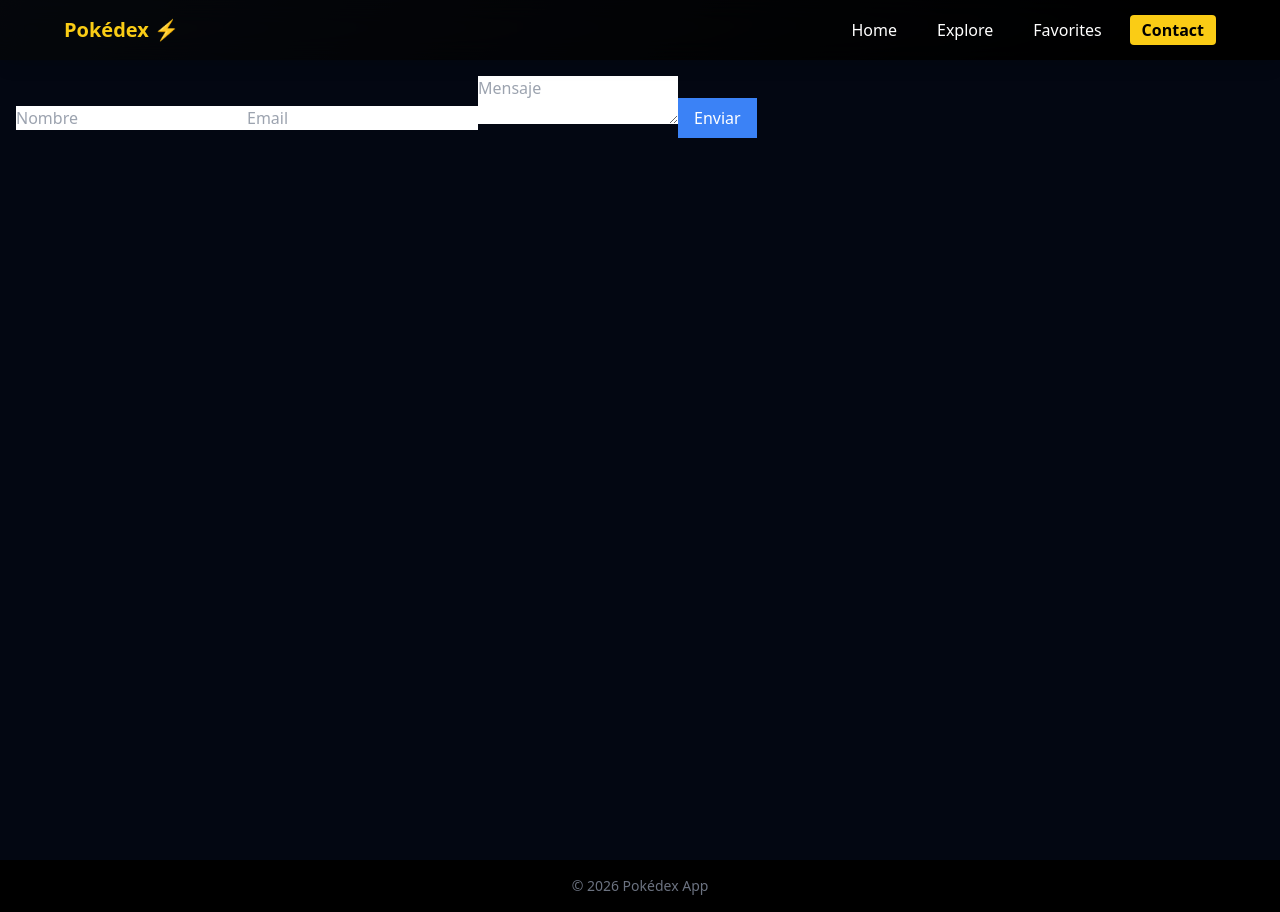
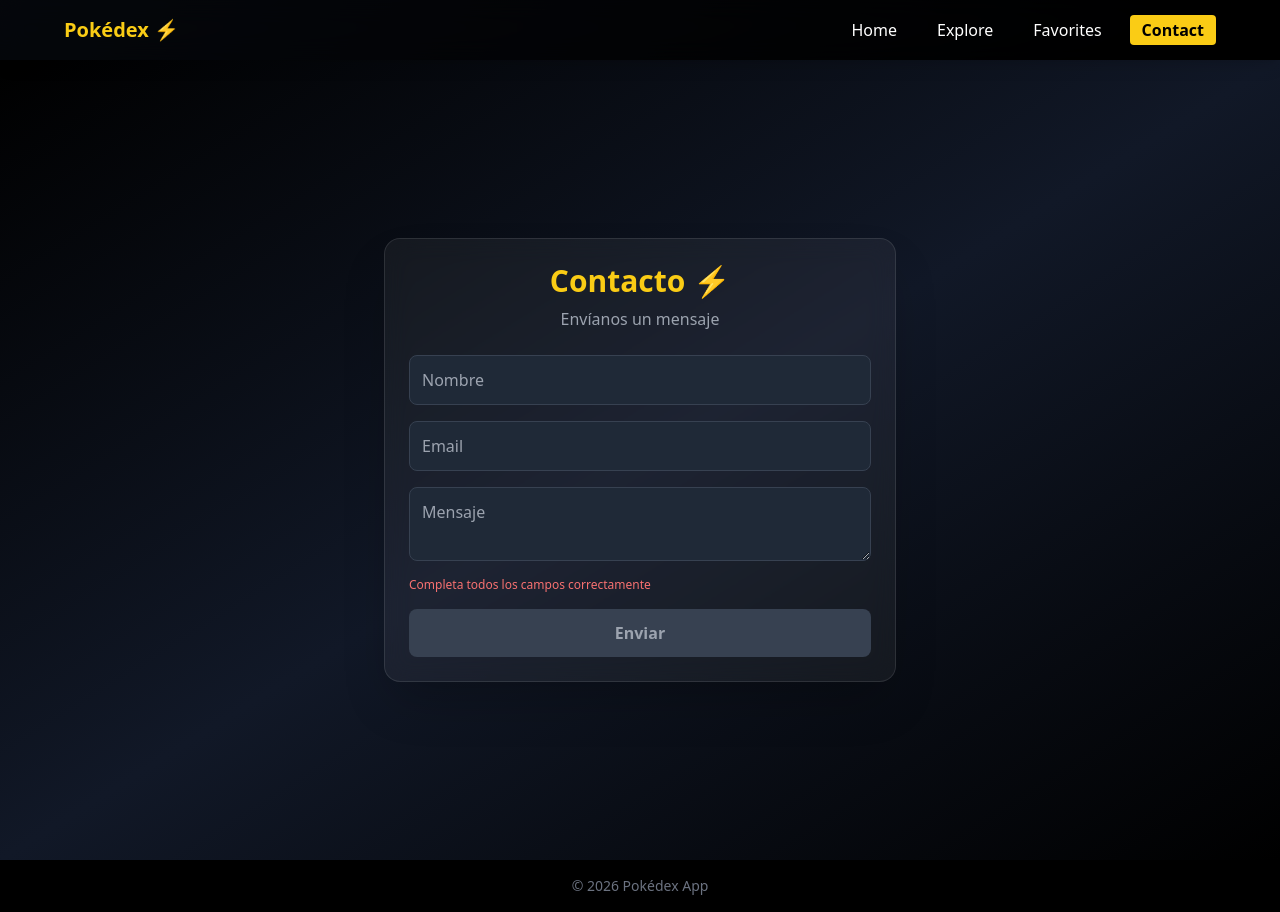
Before and after one commit to Muvdi1805/Proyecto_1_pokedex, a React (Vite) app: page /contact in a window 1280 px wide. Built offline with nearby package versions, Linux system fonts and the light colour scheme.

Commit message:
Mejora Contact

```diff
--- a/src/pages/Contact.jsx
+++ b/src/pages/Contact.jsx
@@ -15,41 +15,109 @@ export default function Contact() {
     form.message.length > 5;
 
   return (
-    <div className="p-4 text-white">
+    <main className="min-h-screen flex items-center justify-center bg-gradient-to-br from-black via-gray-900 to-black text-white p-6">
+
+      <section className="w-full max-w-lg bg-white/5 backdrop-blur-md border border-white/10 rounded-2xl shadow-2xl p-6">
+
+        {/* HEADER */}
+        <header className="text-center mb-6">
+          <h1 className="text-3xl font-bold text-yellow-400">
+            Contacto ⚡
+          </h1>
+          <p className="text-gray-400 mt-2">
+            Envíanos un mensaje
+          </p>
+        </header>
+
+        {/* FORM */}
+        <form className="flex flex-col gap-4">
+
           <input
             placeholder="Nombre"
-        onChange={(e) => setForm({ ...form, name: e.target.value })}
+            value={form.name}
+            onChange={(e) =>
+              setForm({ ...form, name: e.target.value })
+            }
+            className="p-3 rounded-lg bg-gray-800 border border-gray-700 focus:outline-none focus:border-yellow-400"
           />
+
           <input
             placeholder="Email"
-        onChange={(e) => setForm({ ...form, email: e.target.value })}
+            value={form.email}
+            onChange={(e) =>
+              setForm({ ...form, email: e.target.value })
+            }
+            className="p-3 rounded-lg bg-gray-800 border border-gray-700 focus:outline-none focus:border-yellow-400"
           />
+
           <textarea
             placeholder="Mensaje"
-        onChange={(e) => setForm({ ...form, message: e.target.value })}
+            value={form.message}
+            onChange={(e) =>
+              setForm({ ...form, message: e.target.value })
+            }
+            className="p-3 rounded-lg bg-gray-800 border border-gray-700 focus:outline-none focus:border-yellow-400"
           />
 
+          {/* INDICADOR */}
+          {!valid && (
+            <p className="text-xs text-red-400">
+              Completa todos los campos correctamente
+            </p>
+          )}
+
+          {/* BOTÓN */}
           <button
+            type="button"
             disabled={!valid}
             onClick={() => dialogRef.current.showModal()}
-        className="bg-blue-500 px-4 py-2 mt-2"
+            className={`py-3 rounded-lg font-bold transition ${
+              valid
+                ? "bg-yellow-400 text-black hover:scale-105"
+                : "bg-gray-700 text-gray-400 cursor-not-allowed"
+            }`}
           >
             Enviar
           </button>
+        </form>
+      </section>
 
-      <dialog ref={dialogRef} className="p-6 rounded">
-        <p>¿Seguro que no quieres enviar el mensaje?</p>
+      {/* MODAL */}
+      <dialog
+        ref={dialogRef}
+        className="rounded-xl p-6 bg-gray-900 text-white border border-gray-700 shadow-xl"
+      >
+        <h2 className="text-lg font-bold mb-2">
+          ¿Seguro que no quieres enviar el mensaje?
+        </h2>
 
-        {/* ⚠️ DARK PATTERN (confirmshaming) */}
+        <p className="text-sm text-gray-400 mb-4">
+          Podrías perder una respuesta importante ⚠️
+        </p>
 
-        <button className="text-gray-500">
+        {/* ⚠️ DARK PATTERN (confirmshaming)
+        El botón negativo es más largo y manipulativo,
+        mientras el positivo es más claro */}
+
+        <div className="flex justify-end gap-3">
+
+          <button
+            onClick={() => dialogRef.current.close()}
+            className="text-gray-400 text-sm"
+          >
             No, prefiero no recibir ayuda
           </button>
 
-        <button className="bg-blue-500 text-white px-4 py-2 mt-2">
+          <button
+            onClick={() => dialogRef.current.close()}
+            className="bg-yellow-400 text-black px-4 py-2 rounded font-bold hover:scale-105"
+          >
             Sí, enviar
           </button>
+
+        </div>
       </dialog>
-    </div>
+
+    </main>
   );
 }
```
Lines whose indentation alone changed are shown as unchanged.
